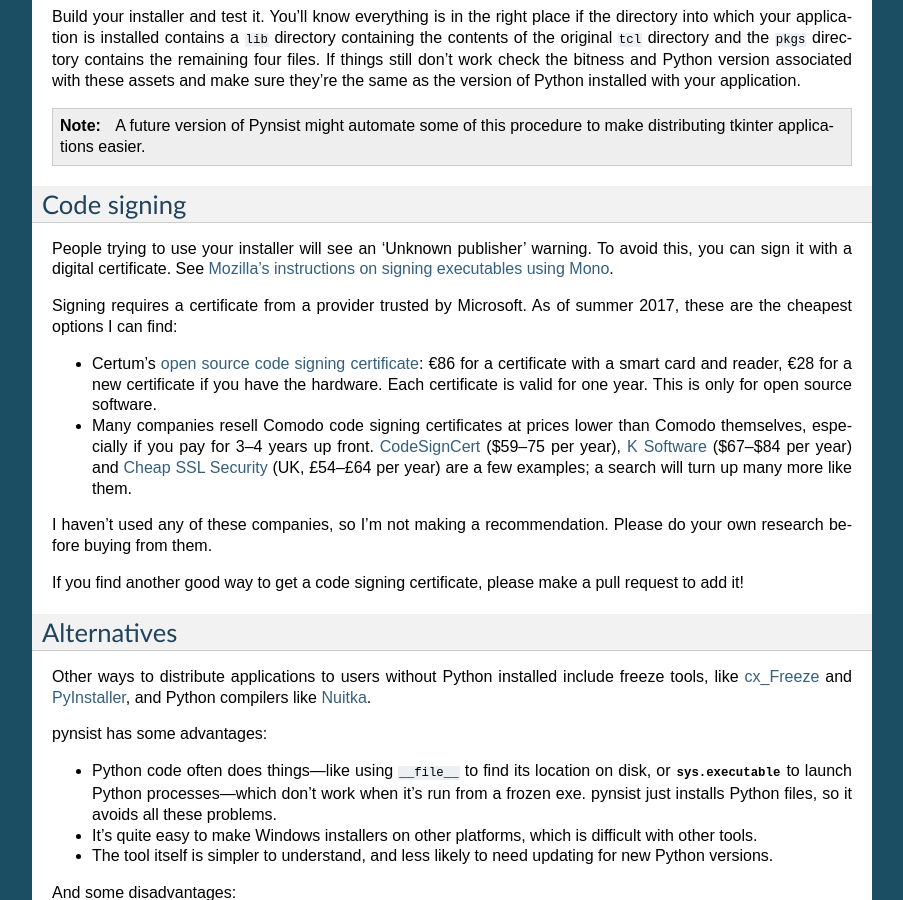
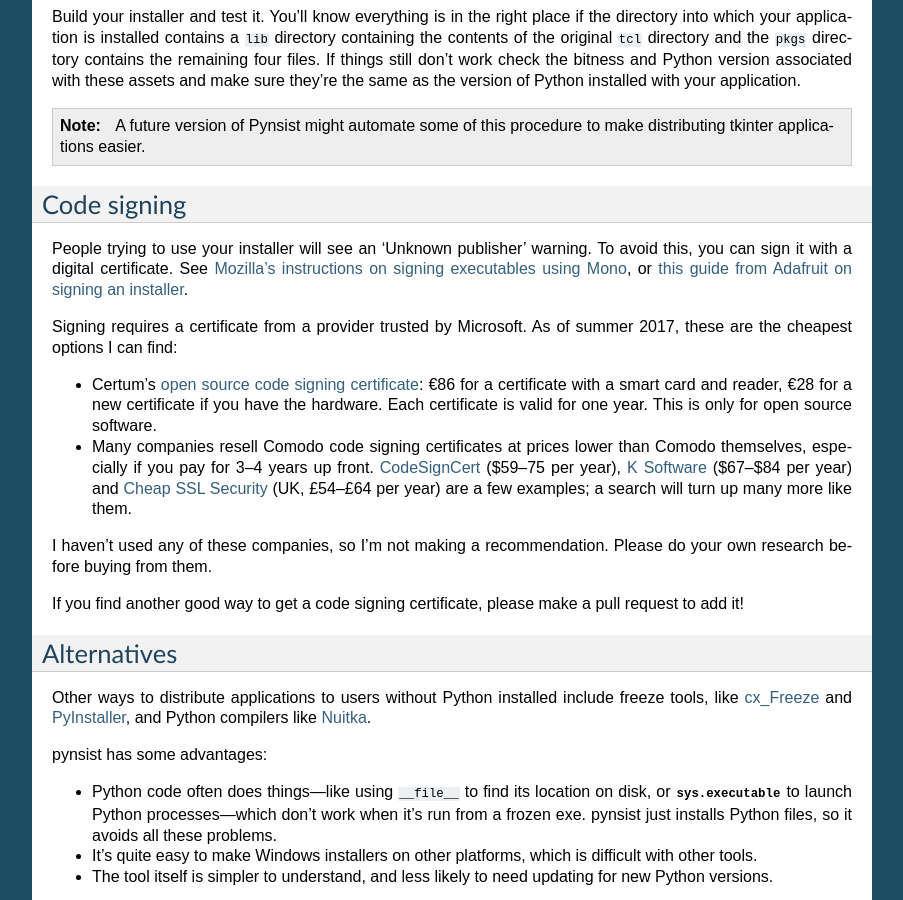
Before and after one commit to takluyver/pynsist, a Sphinx documentation site: the page built from doc/faq.rst, in a window 1280 px wide and 900 px high, scrolled down 1701 px. Shown: the whole window, without its empty margins (198-1101 px from the left). Built offline with Sphinx 7.4.7, drawn with Linux system fonts in a browser that asks for light colours.

Commit message:
Add link to Adafruit guide on signing installers
Thanks to @ntoll for finding this in his quest to sign Mu's installer.

```diff
--- a/doc/faq.rst
+++ b/doc/faq.rst
@@ -119,7 +119,9 @@
 People trying to use your installer will see an 'Unknown publisher' warning.
 To avoid this, you can sign it with a digital certificate. See
 `Mozilla's instructions on signing executables using Mono
-<https://developer.mozilla.org/en-US/docs/Mozilla/Developer_guide/Build_Instructions/Signing_an_executable_with_Authenticode>`__.
+<https://developer.mozilla.org/en-US/docs/Mozilla/Developer_guide/Build_Instructions/Signing_an_executable_with_Authenticode>`__,
+or `this guide from Adafruit on signing an installer
+<https://learn.adafruit.com/how-to-sign-windows-drivers-installer/making-an-installer#sign-the-installer>`__.
 
 Signing requires a certificate from a provider trusted by Microsoft.
 As of summer 2017, these are the cheapest options I can find:
```
